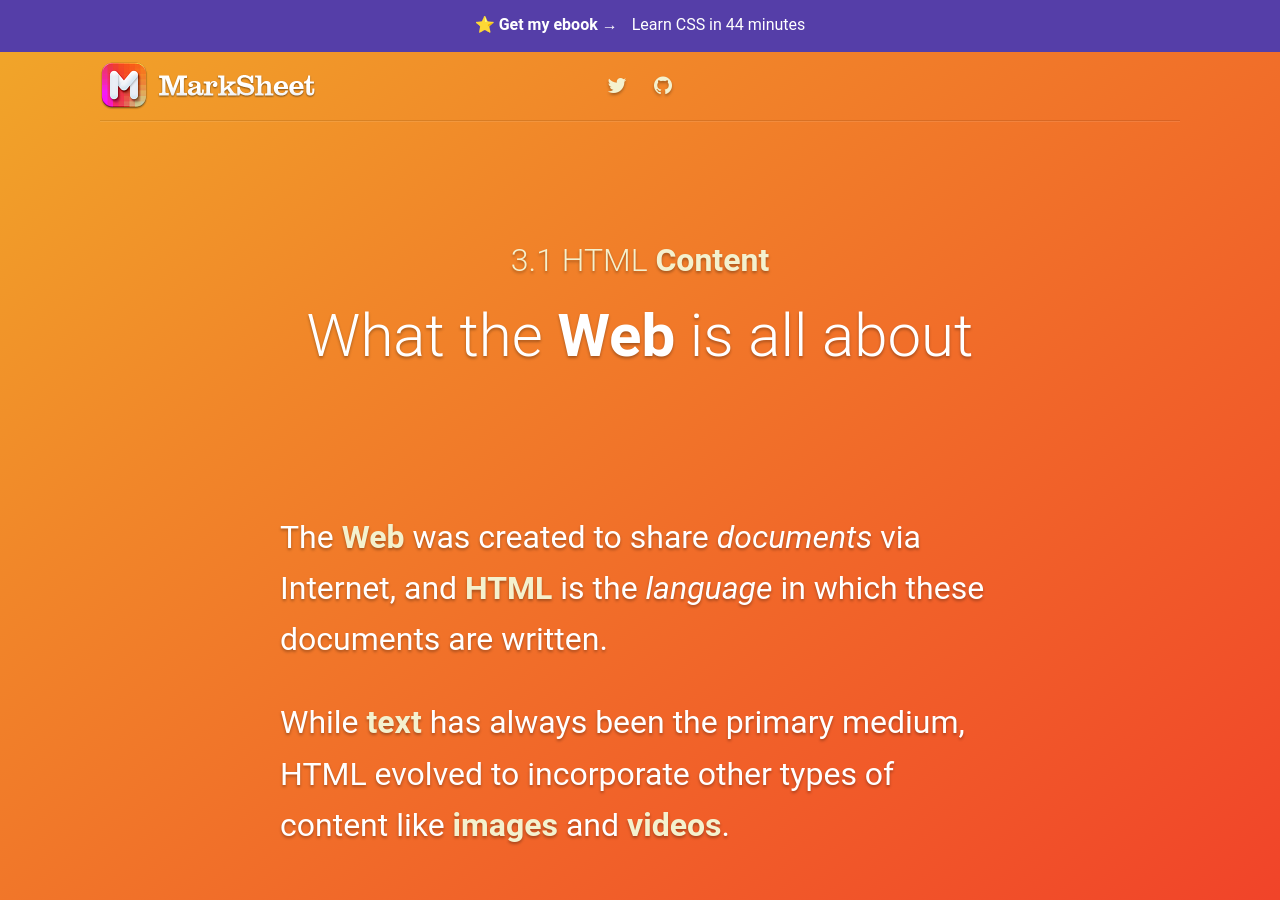
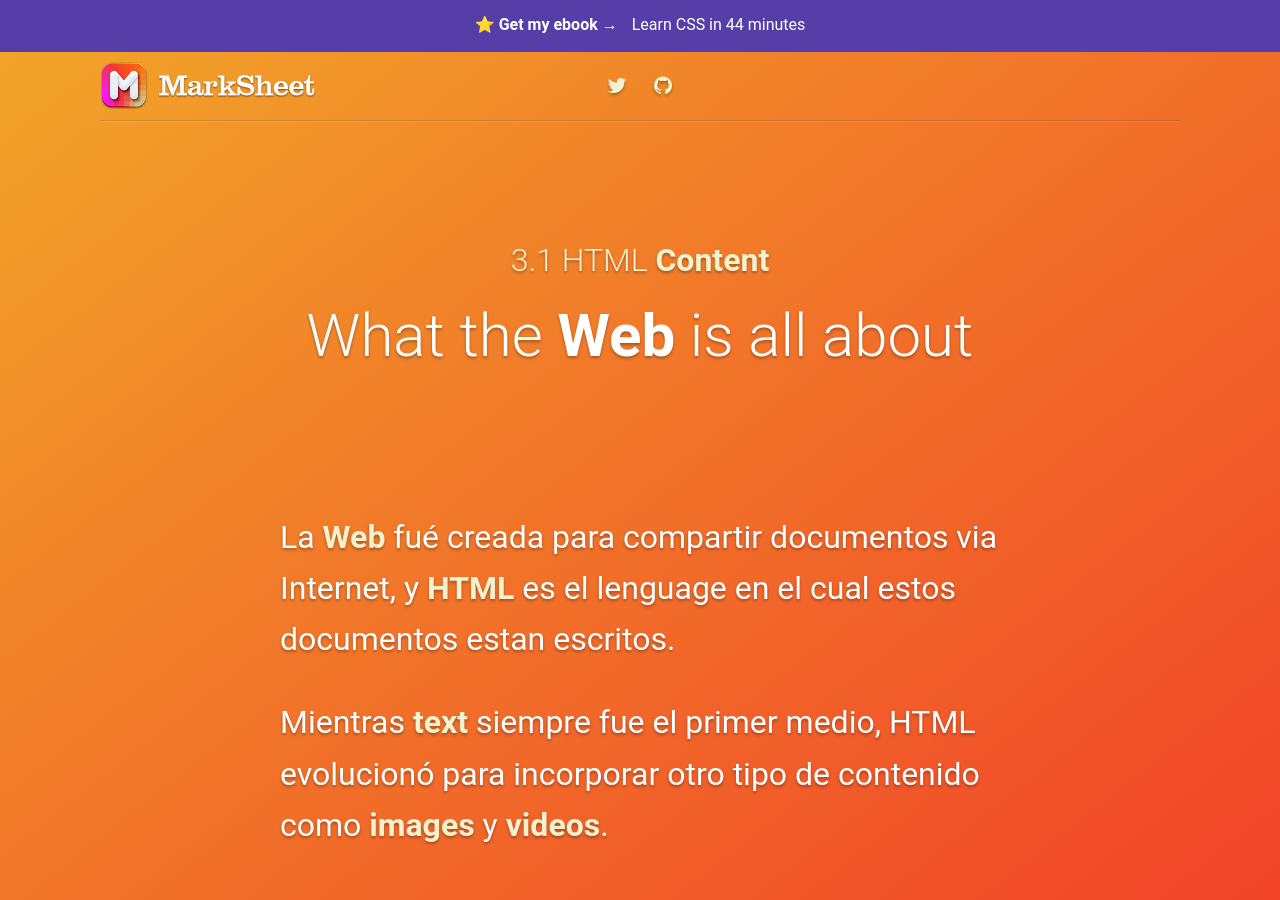
Before and after one commit to jgthms/marksheet, a Jekyll site: the page built from _posts/2015-03-01-html-content.md, in a window 1280 px wide and 900 px high. Built offline with Jekyll 4.4.1, drawn with Linux system fonts in a browser that asks for light colours; nearby versions of some CDN libraries; a script that is not in the unit is left out; comment, search, counter and statistics services are not loaded.

Commit message:
content traducido

```diff
--- a/_posts/2015-03-01-html-content.md
+++ b/_posts/2015-03-01-html-content.md
@@ -5,6 +5,6 @@ subtitle: "What the <strong>Web</strong> is all about"
 section: html
 ---
 
-The **Web** was created to share _documents_ via Internet, and **HTML** is the _language_ in which these documents are written.
+La **Web** fué creada para compartir documentos via Internet, y **HTML** es el lenguage en el cual estos documentos estan escritos.
 
-While **text** has always been the primary medium, HTML evolved to incorporate other types of content like **images** and **videos**.
+Mientras **text** siempre fue el primer medio, HTML evolucionó para incorporar otro tipo de contenido como **images** y **videos**.
```
